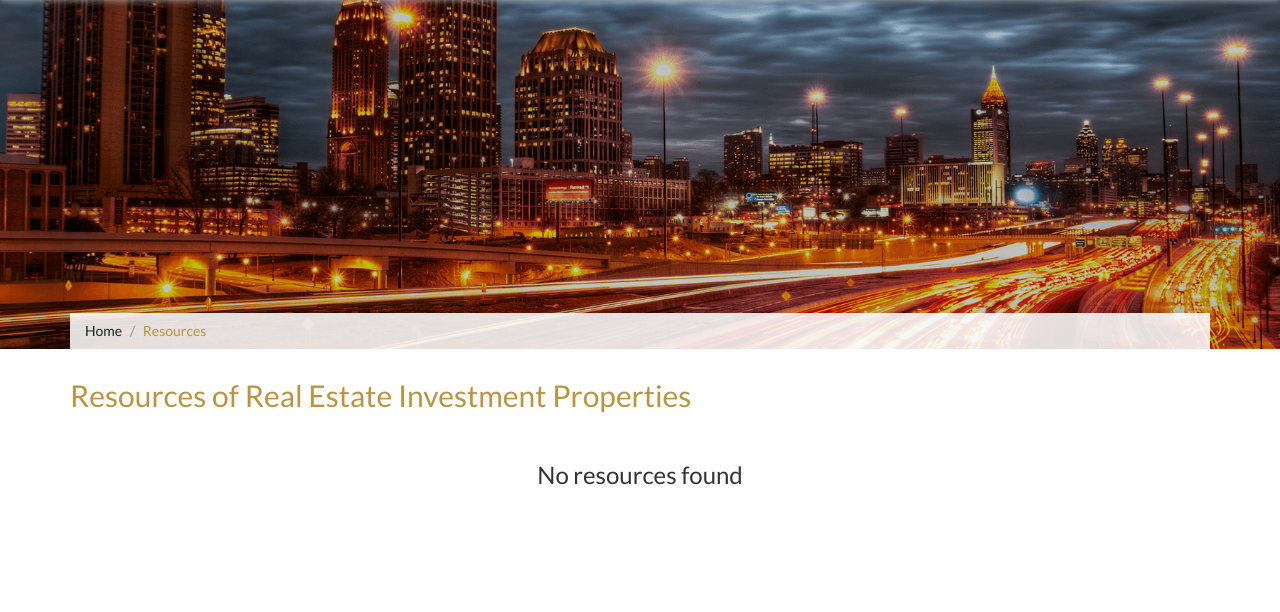
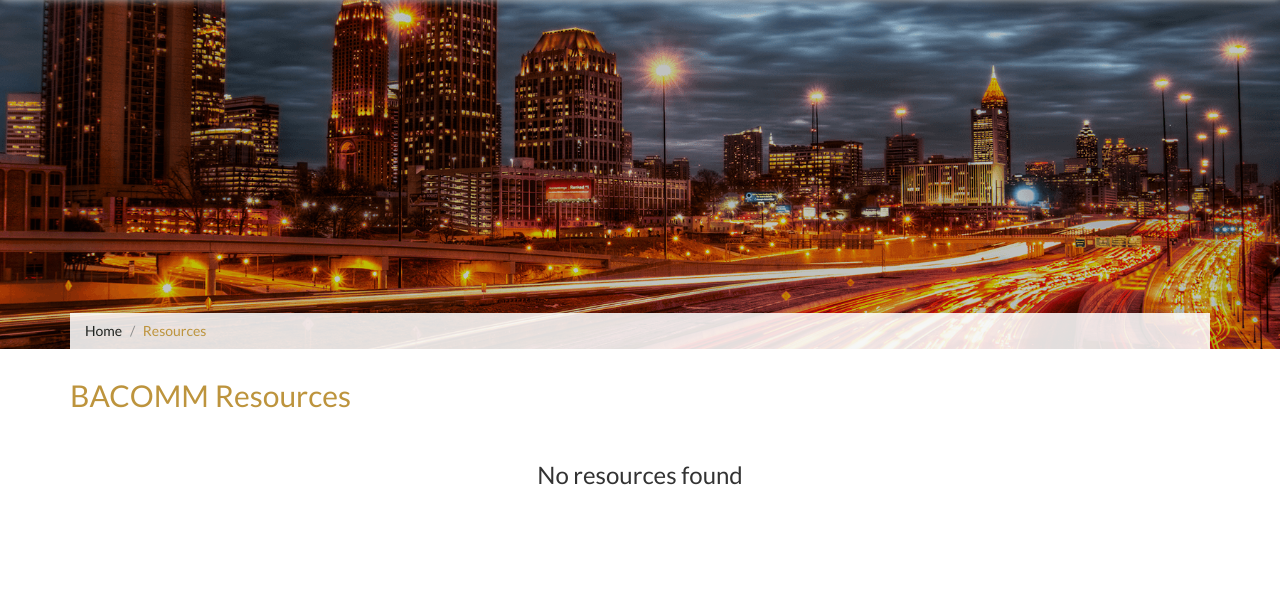
Before and after one commit to wilsoninvestmentsp/bacomm-rails, a Rails app: page /resources in a window 1280 px wide. Shown: the part 81-693 px from the top of the page. Run offline with Rails 7, Linux system fonts and the light colour scheme; data that the repository does not hold is empty; style sheets or scripts are compiled from the project's sources; some libraries are stand-ins or nearby versions.

Commit message:
Changes in resource title

```diff
--- a/app/views/resources/index.html.erb
+++ b/app/views/resources/index.html.erb
@@ -13,7 +13,7 @@
 <div class="container page-body resources-listing">
   <div class="row">
     <div class="col-xs-12">
-      <h1>Resources of Real Estate Investment Properties</h1>
+      <h1>BACOMM Resources</h1>
       <% if current_user %>
       <span class="btn-span add-resource pull-right">
         <%= link_to new_resource_path, class: 'btn gold-btn' do %>
```
